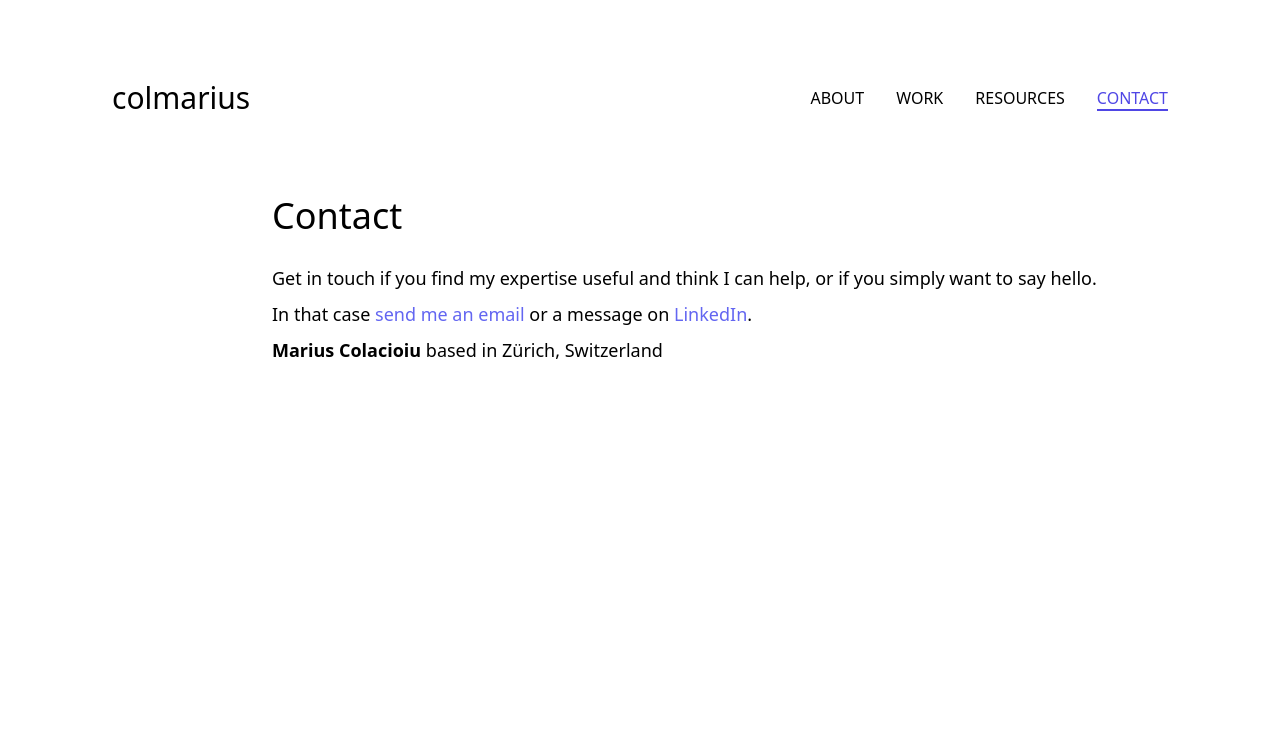
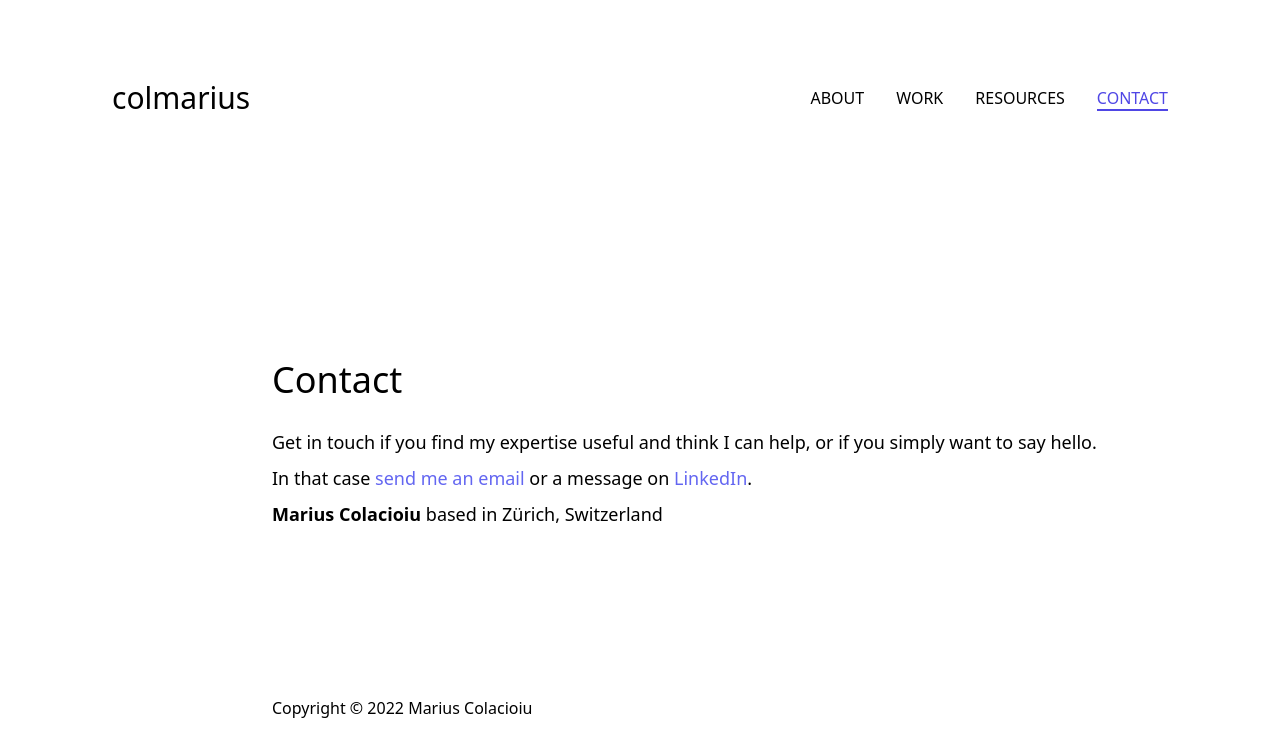
Before and after one commit to colmarius/colmarius.github.io, a React (Vite) app: page /contact in a window 1280 px wide. Shown: the top 756 px of the page. Built offline with nearby package versions, Linux system fonts and the light colour scheme.

Commit message:
Add Footer component

```diff
--- a/src/App.tsx
+++ b/src/App.tsx
@@ -1,12 +1,13 @@
 import './App.css';
 
-import { Header } from '@components';
+import { Footer, Header } from '@components';
 import { AboutPage, ContactPage, HomePage, ResourcesPage, WorkPage } from '@pages';
 import { BrowserRouter as Router, Route, Routes } from 'react-router-dom';
 
 export const App = () => (
   <Router>
     <div className="m-auto my-20 mx-16 lg:mx-28">
+      <div className="flex flex-col h-[80vh] justify-between">
         <Header />
         <Routes>
           <Route path="/about" element={<AboutPage />}></Route>
@@ -15,6 +16,8 @@ export const App = () => (
           <Route path="/contact" element={<ContactPage />}></Route>
           <Route path="/" element={<HomePage />}></Route>
         </Routes>
+        <Footer />
+      </div>
     </div>
   </Router>
 );
--- /dev/null
+++ b/src/components/Footer.tsx
@@ -0,0 +1,8 @@
+export const Footer = () => {
+  const year = new Date().getFullYear();
+  return (
+    <footer className="mx-auto xl:mx-40 md:mx-20">
+      <div className="font-light">Copyright © {year} Marius Colacioiu</div>
+    </footer>
+  );
+};
--- a/src/components/index.ts
+++ b/src/components/index.ts
@@ -1 +1,2 @@
+export * from './Footer';
 export * from './header';
--- a/src/pages/Page.tsx
+++ b/src/pages/Page.tsx
@@ -4,7 +4,7 @@ export const Page = ({ title, children }: { title: string; children: ReactNode }
   <main>
     <div className="container mx-auto xl:mx-40 md:mx-20">
       <h1 className="text-4xl mb-6">{title}</h1>
-      {children}
+      <div className="font-light">{children}</div>
     </div>
   </main>
 );
```
Lines whose indentation alone changed are shown as unchanged.
